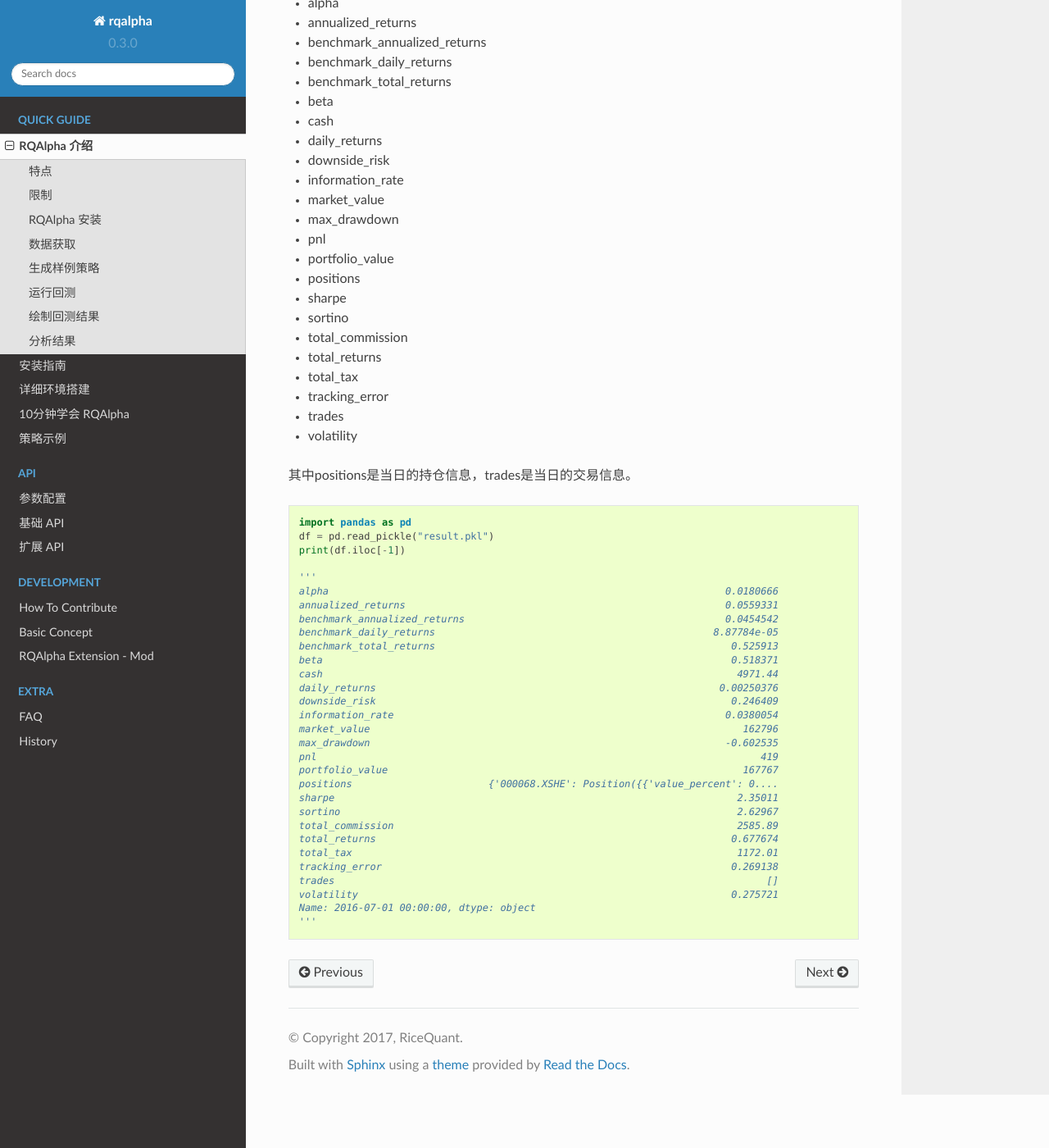
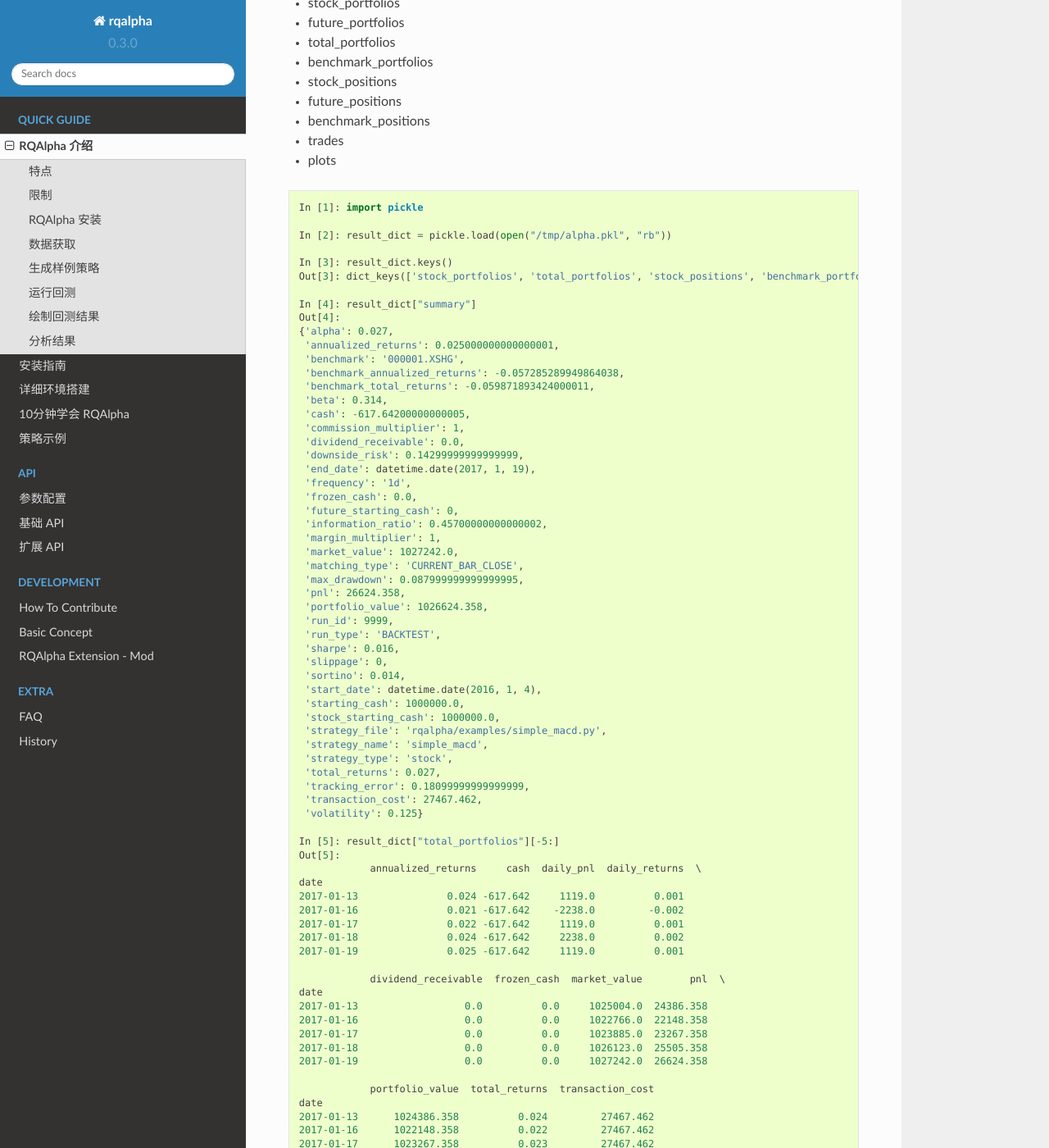
Before and after one commit to ricequant/rqalpha, a Sphinx documentation site: the page built from docs/source/intro/overview.rst, in a window 1280 px wide and 1400 px high, scrolled down 1969 px. Shown: the whole window at 82% size. Built offline with Sphinx 7.4.7 and the Read the Docs theme 2.0.0, drawn with Linux system fonts in a browser that asks for light colours; some of the changed text lies outside the part shown.

Commit message:
update docs

```diff
--- a/docs/source/intro/overview.rst
+++ b/docs/source/intro/overview.rst
@@ -67,63 +67,123 @@ RQAlpha 安装
 分析结果
 ==================
 
-RQAlpha可以输出一个DataFrame，其中包含了每天的Portfolio信息、Risk信息、Trades和Positions。其中Index是交易日，columns包括:
+RQAlpha可以输出一个 pickle 文件，里面为一个 dict 。keys 包括
 
-*   alpha
-*   annualized_returns
-*   benchmark_annualized_returns
-*   benchmark_daily_returns
-*   benchmark_total_returns
-*   beta
-*   cash
-*   daily_returns
-*   downside_risk
-*   information_rate
-*   market_value
-*   max_drawdown
-*   pnl
-*   portfolio_value
-*   positions
-*   sharpe
-*   sortino
-*   total_commission
-*   total_returns
-*   total_tax
-*   tracking_error
-*   trades
-*   volatility
-
-其中positions是当日的持仓信息，trades是当日的交易信息。
+* summary
+* stock_portfolios
+* future_portfolios
+* total_portfolios
+* benchmark_portfolios
+* stock_positions
+* future_positions
+* benchmark_positions
+* trades
+* plots
 
 ::
 
-    import pandas as pd
-    df = pd.read_pickle("result.pkl")
-    print(df.iloc[-1])
+    In [1]: import pickle
 
-    '''
-    alpha                                                                   0.0180666
-    annualized_returns                                                      0.0559331
-    benchmark_annualized_returns                                            0.0454542
-    benchmark_daily_returns                                               8.87784e-05
-    benchmark_total_returns                                                  0.525913
-    beta                                                                     0.518371
-    cash                                                                      4971.44
-    daily_returns                                                          0.00250376
-    downside_risk                                                            0.246409
-    information_rate                                                        0.0380054
-    market_value                                                               162796
-    max_drawdown                                                            -0.602535
-    pnl                                                                           419
-    portfolio_value                                                            167767
-    positions                       {'000068.XSHE': Position({{'value_percent': 0....
-    sharpe                                                                    2.35011
-    sortino                                                                   2.62967
-    total_commission                                                          2585.89
-    total_returns                                                            0.677674
-    total_tax                                                                 1172.01
-    tracking_error                                                           0.269138
-    trades                                                                         []
-    volatility                                                               0.275721
-    Name: 2016-07-01 00:00:00, dtype: object
-    '''
+    In [2]: result_dict = pickle.load(open("/tmp/alpha.pkl", "rb"))
+
+    In [3]: result_dict.keys()
+    Out[3]: dict_keys(['stock_portfolios', 'total_portfolios', 'stock_positions', 'benchmark_portfolios', 'plots', 'summary', 'trades', 'benchmark_positions'])
+
+    In [4]: result_dict["summary"]
+    Out[4]:
+    {'alpha': 0.027,
+     'annualized_returns': 0.025000000000000001,
+     'benchmark': '000001.XSHG',
+     'benchmark_annualized_returns': -0.057285289949864038,
+     'benchmark_total_returns': -0.059871893424000011,
+     'beta': 0.314,
+     'cash': -617.64200000000005,
+     'commission_multiplier': 1,
+     'dividend_receivable': 0.0,
+     'downside_risk': 0.14299999999999999,
+     'end_date': datetime.date(2017, 1, 19),
+     'frequency': '1d',
+     'frozen_cash': 0.0,
+     'future_starting_cash': 0,
+     'information_ratio': 0.45700000000000002,
+     'margin_multiplier': 1,
+     'market_value': 1027242.0,
+     'matching_type': 'CURRENT_BAR_CLOSE',
+     'max_drawdown': 0.087999999999999995,
+     'pnl': 26624.358,
+     'portfolio_value': 1026624.358,
+     'run_id': 9999,
+     'run_type': 'BACKTEST',
+     'sharpe': 0.016,
+     'slippage': 0,
+     'sortino': 0.014,
+     'start_date': datetime.date(2016, 1, 4),
+     'starting_cash': 1000000.0,
+     'stock_starting_cash': 1000000.0,
+     'strategy_file': 'rqalpha/examples/simple_macd.py',
+     'strategy_name': 'simple_macd',
+     'strategy_type': 'stock',
+     'total_returns': 0.027,
+     'tracking_error': 0.18099999999999999,
+     'transaction_cost': 27467.462,
+     'volatility': 0.125}
+
+    In [5]: result_dict["total_portfolios"][-5:]
+    Out[5]:
+                annualized_returns     cash  daily_pnl  daily_returns  \
+    date
+    2017-01-13               0.024 -617.642     1119.0          0.001
+    2017-01-16               0.021 -617.642    -2238.0         -0.002
+    2017-01-17               0.022 -617.642     1119.0          0.001
+    2017-01-18               0.024 -617.642     2238.0          0.002
+    2017-01-19               0.025 -617.642     1119.0          0.001
+
+                dividend_receivable  frozen_cash  market_value        pnl  \
+    date
+    2017-01-13                  0.0          0.0     1025004.0  24386.358
+    2017-01-16                  0.0          0.0     1022766.0  22148.358
+    2017-01-17                  0.0          0.0     1023885.0  23267.358
+    2017-01-18                  0.0          0.0     1026123.0  25505.358
+    2017-01-19                  0.0          0.0     1027242.0  26624.358
+
+                portfolio_value  total_returns  transaction_cost
+    date
+    2017-01-13      1024386.358          0.024         27467.462
+    2017-01-16      1022148.358          0.022         27467.462
+    2017-01-17      1023267.358          0.023         27467.462
+    2017-01-18      1025505.358          0.026         27467.462
+    2017-01-19      1026624.358          0.027         27467.462
+
+    In [6]: result_dict["stock_positions"][-5:]
+    Out[6]:
+                average_cost  avg_price  bought_quantity  bought_value  \
+    date
+    2017-01-13          9.15       9.15           111900     1023885.0
+    2017-01-16          9.15       9.15           111900     1023885.0
+    2017-01-17          9.15       9.15           111900     1023885.0
+    2017-01-18          9.15       9.15           111900     1023885.0
+    2017-01-19          9.15       9.15           111900     1023885.0
+
+                market_value order_book_id     pnl  quantity  sellable  \
+    date
+    2017-01-13     1025004.0   000001.XSHE  1119.0    111900    111900
+    2017-01-16     1022766.0   000001.XSHE -1119.0    111900    111900
+    2017-01-17     1023885.0   000001.XSHE     0.0    111900    111900
+    2017-01-18     1026123.0   000001.XSHE  2238.0    111900    111900
+    2017-01-19     1027242.0   000001.XSHE  3357.0    111900    111900
+
+                sold_quantity  sold_value symbol  total_orders  total_trades  \
+    date
+    2017-01-13              0         0.0   平安银行             1             1
+    2017-01-16              0         0.0   平安银行             1             1
+    2017-01-17              0         0.0   平安银行             1             1
+    2017-01-18              0         0.0   平安银行             1             1
+    2017-01-19              0         0.0   平安银行             1             1
+
+                transaction_cost  value_percent
+    date
+    2017-01-13           819.108          1.001
+    2017-01-16           819.108          1.001
+    2017-01-17           819.108          1.001
+    2017-01-18           819.108          1.001
+    2017-01-19           819.108          1.001
```
